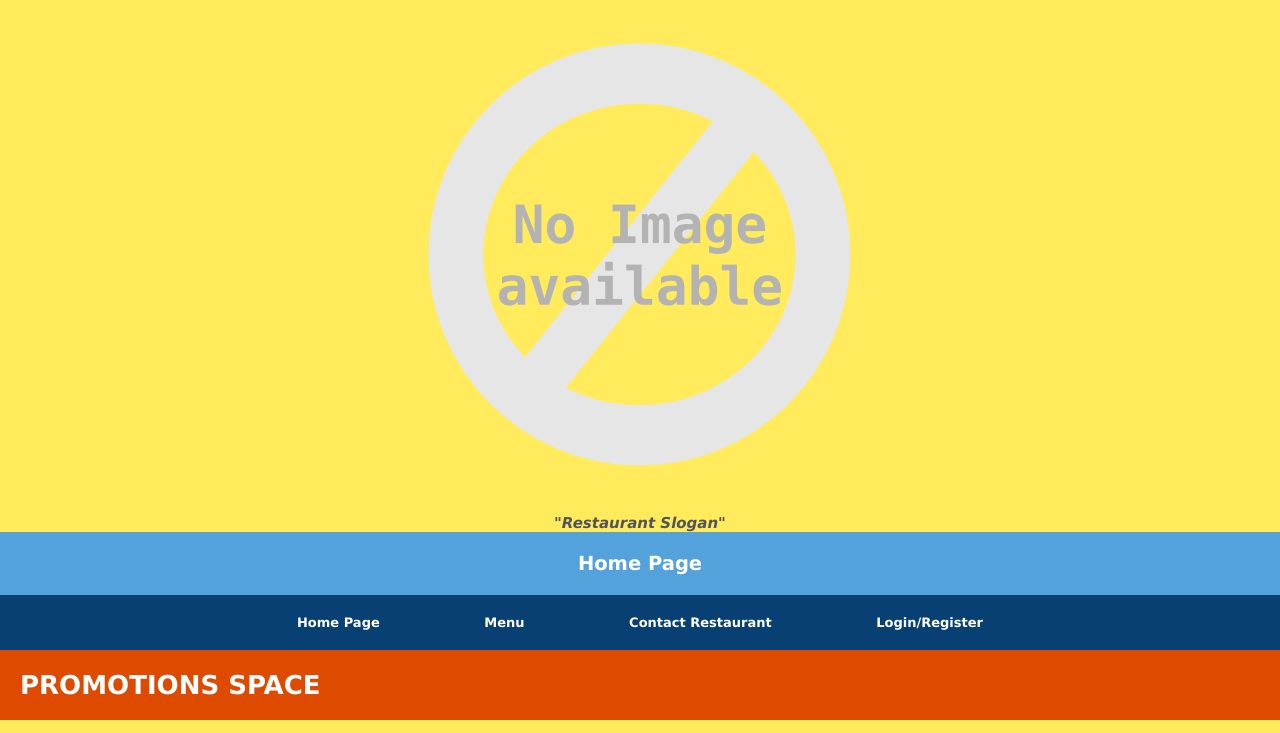
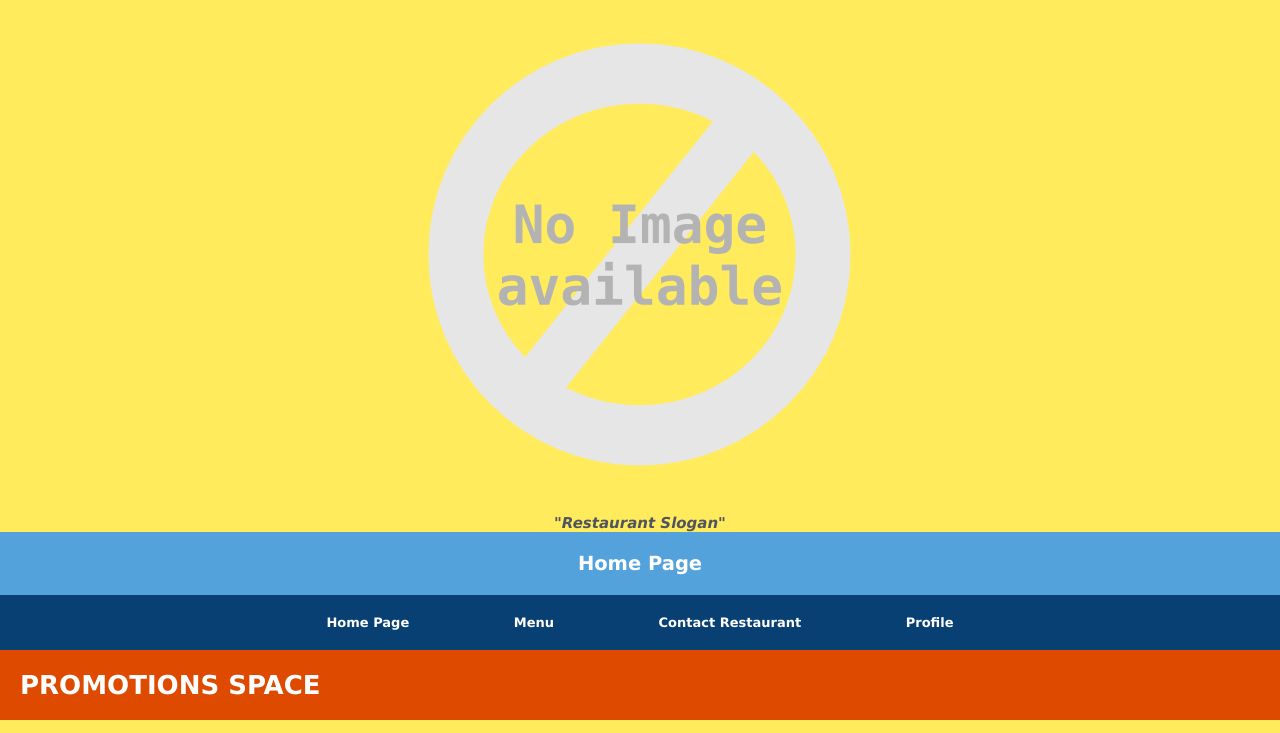
Before and after one commit to abelardogzz/RestaurantWebStoreApp, a PHP site: page /PrivateHome.php in a window 1280 px wide. Shown: the part 86-819 px from the top of the page. Run offline with PHP 8.4, Linux system fonts and the light colour scheme.

Commit message:
Modification for diferent layout after a login in PrivateHome

```diff
--- a/PrivateHome.php
+++ b/PrivateHome.php
@@ -10,7 +10,7 @@
 		unset($_SESSION["lName"]);
 		unset($_SESSION["Activity"]);
 		session_destroy();
-		//header("location: Loginindex.php");
+		//header("location: PublicHome.php");
 	}
 ?>
 
@@ -38,7 +38,7 @@
 			<li> Home Page</li>
 			<li id="MenuPage"> Menu </li>
 			<li id="ContactPage"> Contact Restaurant </li>
-			<li id="LoginPage"> Login/Register </li>
+			<li id="ProfilePage"> Profile </li>
 
 		</ul>
 
```
